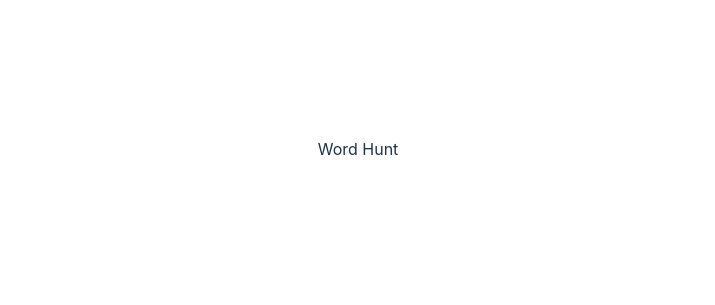
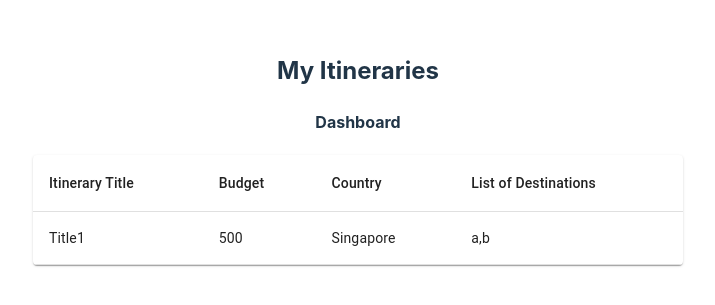
Before and after one commit to Josh9911/TT1_16, a React (Vite) app in the folder frontend/: page /home in a window 1280 px wide. Shown: the part 251-556 px from the top of the page, without its empty margins (282-997 px from the left). Built offline with nearby package versions, Linux system fonts and the light colour scheme.

Commit message:
added MUI table

```diff
--- a/frontend/src/components/Dashboard.jsx
+++ b/frontend/src/components/Dashboard.jsx
@@ -1,7 +1,46 @@
+import * as React from 'react';
+import Table from '@mui/material/Table';
+import TableBody from '@mui/material/TableBody';
+import TableCell from '@mui/material/TableCell';
+import TableContainer from '@mui/material/TableContainer';
+import TableHead from '@mui/material/TableHead';
+import TableRow from '@mui/material/TableRow';
+import Paper from '@mui/material/Paper';
 const Dashboard = () => {
+
+    const data = [
+        { itineraryTitle: "Title1", budget: 500, country: "Singapore", listOfDestinations: "a,b" },
+    ]
+
+
     return (
-        <div className='header'>
-            <span className='title'>Word Hunt</span>
+        <div>
+            <h2>My Itineraries</h2>
+            <h4>Dashboard</h4>
+            <TableContainer component={Paper}>
+                <Table sx={{ minWidth: 650 }} aria-label="simple table">
+                    <TableHead>
+                        <TableRow>
+                            <TableCell>Itinerary Title</TableCell>
+                            <TableCell>Budget</TableCell>
+                            <TableCell>Country</TableCell>
+                            <TableCell>List of Destinations</TableCell>
+                        </TableRow>
+                    </TableHead>
+                    <TableBody>
+                        {data.map((val, key) => {
+                            return (
+                                <TableRow key={key}>
+                                    <TableCell>{val.itineraryTitle}</TableCell>
+                                    <TableCell>{val.budget}</TableCell>
+                                    <TableCell>{val.country}</TableCell>
+                                    <TableCell>{val.listOfDestinations}</TableCell>
+                                </TableRow>
+                            )
+                        })}
+                    </TableBody>
+                </Table>
+            </TableContainer>
         </div>
     )
 }
```
